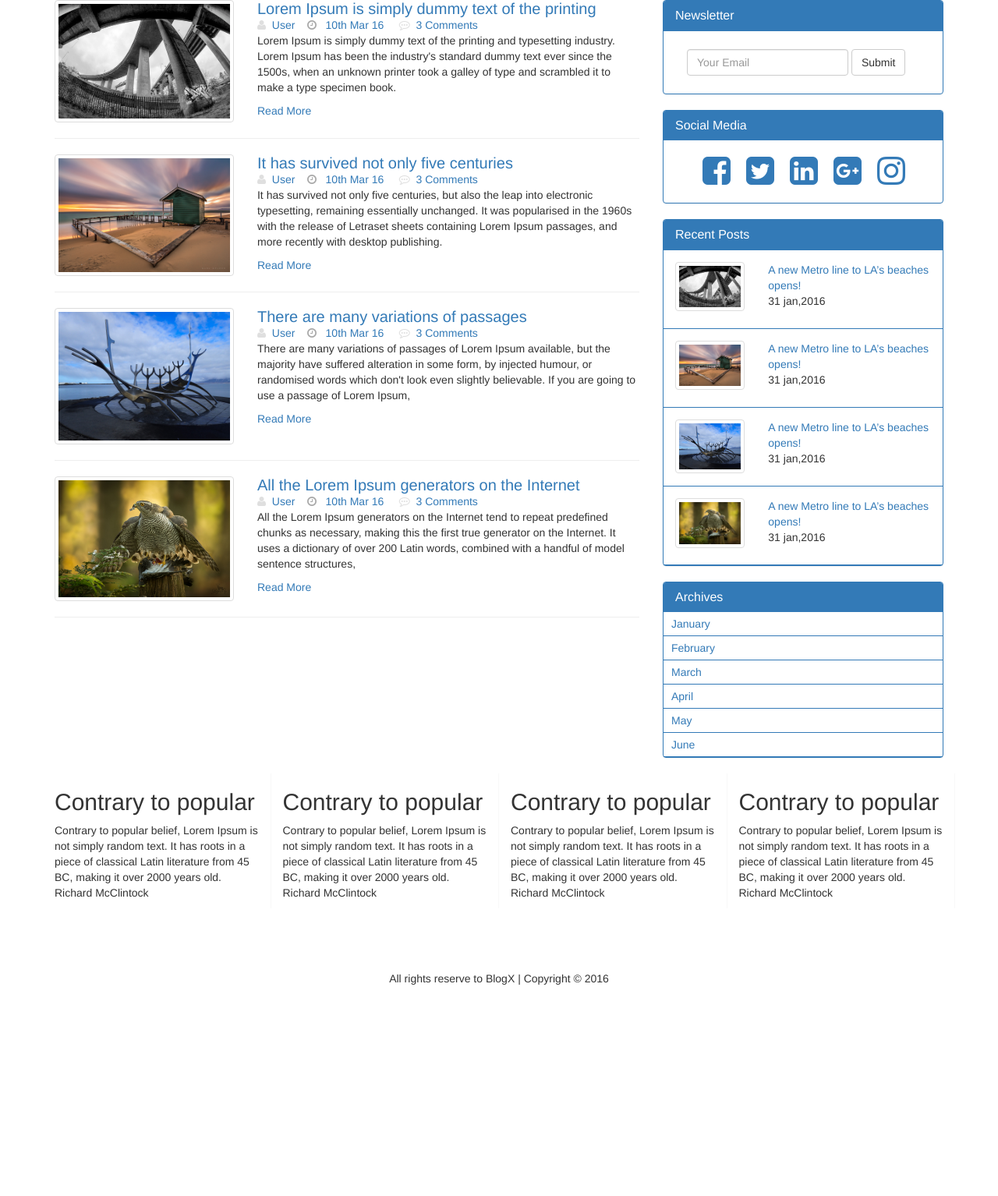
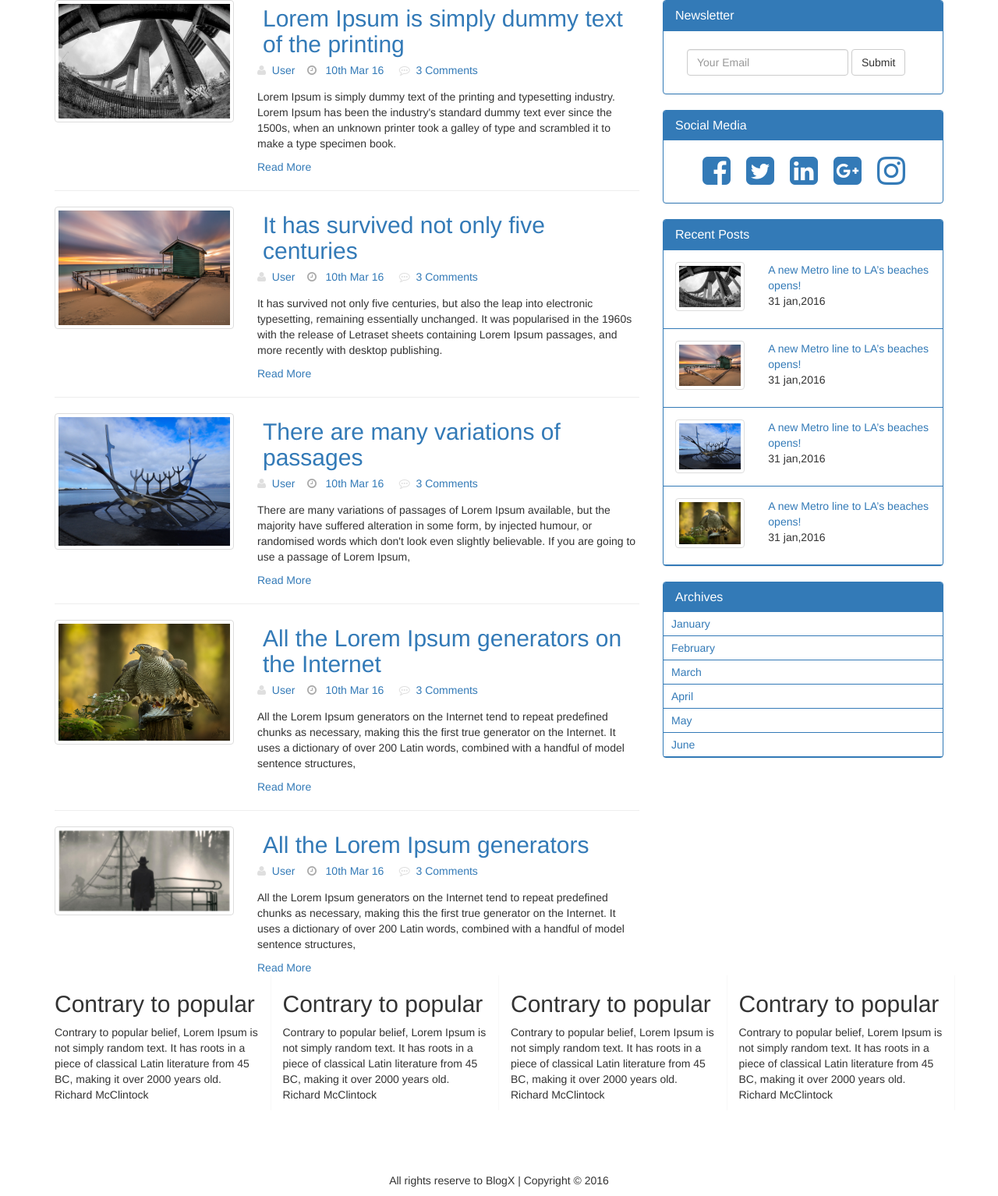
Before and after one commit to themeexpress/Blogx, a PHP site: page / in a window 1280 px wide. Shown: the part 72-1606 px from the top of the page at 78% size. Before the commit the page ends 1335 px from the top, so only its background shows below. Run offline with PHP 8.4, Linux system fonts and the light colour scheme.

Commit message:
simple modificaiton
simple modificaiton

```diff
--- a/css/custom.css
+++ b/css/custom.css
@@ -1,7 +1,7 @@
 /*Custom css*/
 
 .posthr{color:#F8F8F8;}
-.posttitle{color:;}
+
 .border-bottom{
 	border-bottom:1px solid #337ab7;
 }
@@ -32,7 +32,7 @@ text-align: center;
 
 /*CSS Done by Kamrul*/
 
-.posttitle{font-size: 20px; color:;padding: 0px;margin: 0px;}
+.posttitle{color:;padding: 7px;margin: 0px;}
 
 .fa-commenting-o{color:#a8a8a8;}
 .fa-user,.fa-clock-o{color:#a8a8a8;}
@@ -42,3 +42,4 @@ text-align: center;
 .fa-user{color:#dfdfdf;}
 .seperator{padding: 20px;}
 .footer{margin-bottom:30px; }
+.spadding{padding: 2px;}
--- a/index.html
+++ b/index.html
@@ -72,6 +72,7 @@
                         <div class="col-md-8">
                           <h2 class="posttitle"><a href="#">Lorem Ipsum is simply dummy text of the printing</a></h2>
                           <i class="fa fa-user" aria-hidden="true"></i>&nbsp;&nbsp;<a href="#">User</a>&nbsp;&nbsp;&nbsp;&nbsp;<i class="fa fa-clock-o" aria-hidden="true"></i>&nbsp;&nbsp;&nbsp;<a href="#">10th Mar 16</a> &nbsp;&nbsp;&nbsp;&nbsp;<i class="fa fa-commenting-o" aria-hidden="true"></i>&nbsp;&nbsp;<a href="#">3 Comments</a>
+                          <p class="spadding"></p>
                           <p>Lorem Ipsum is simply dummy text of the printing and typesetting industry. Lorem Ipsum has been the industry's standard dummy text ever since the 1500s, when an unknown printer took a galley of type and scrambled it to make a type specimen book.
                           </p>
                           <a href="#">Read More</a>
@@ -89,6 +90,7 @@
                         <div class="col-md-8">
                           <h2 class="posttitle"><a href="#">It has survived not only five centuries</a></h2>
                           <i class="fa fa-user" aria-hidden="true"></i>&nbsp;&nbsp;<a href="#">User</a>&nbsp;&nbsp;&nbsp;&nbsp;<i class="fa fa-clock-o" aria-hidden="true"></i>&nbsp;&nbsp;&nbsp;<a href="#">10th Mar 16</a> &nbsp;&nbsp;&nbsp;&nbsp;<i class="fa fa-commenting-o" aria-hidden="true"></i>&nbsp;&nbsp;<a href="#">3 Comments</a>
+                          <p class="spadding"></p>
                           <p> It has survived not only five centuries, but also the leap into electronic typesetting, remaining essentially unchanged. It was popularised in the 1960s with the release of Letraset sheets containing Lorem Ipsum passages, and more recently with desktop publishing.
                           </p>
                           <a href="#">Read More</a>
@@ -103,6 +105,7 @@
                         <div class="col-md-8">
                           <h2 class="posttitle"><a href="#">There are many variations of passages</a></h2>
                           <i class="fa fa-user" aria-hidden="true"></i>&nbsp;&nbsp;<a href="#">User</a>&nbsp;&nbsp;&nbsp;&nbsp;<i class="fa fa-clock-o" aria-hidden="true"></i>&nbsp;&nbsp;&nbsp;<a href="#">10th Mar 16</a> &nbsp;&nbsp;&nbsp;&nbsp;<i class="fa fa-commenting-o" aria-hidden="true"></i>&nbsp;&nbsp;<a href="#">3 Comments</a>
+                          <p class="spadding"></p>
                           <p>There are many variations of passages of Lorem Ipsum available, but the majority have suffered alteration in some form, by injected humour, or randomised words which don't look even slightly believable. If you are going to use a passage of Lorem Ipsum,
                           </p>
                           <a href="#">Read More</a>
@@ -118,7 +121,9 @@
                         </div>
                         <div class="col-md-8">
                           <h2 class="posttitle"><a href="#">All the Lorem Ipsum generators on the Internet</a></h2>
+
                           <i class="fa fa-user" aria-hidden="true"></i>&nbsp;&nbsp;<a href="#">User</a>&nbsp;&nbsp;&nbsp;&nbsp;<i class="fa fa-clock-o" aria-hidden="true"></i>&nbsp;&nbsp;&nbsp;<a href="#">10th Mar 16</a> &nbsp;&nbsp;&nbsp;&nbsp;<i class="fa fa-commenting-o" aria-hidden="true"></i>&nbsp;&nbsp;<a href="#">3 Comments</a>
+                          <p class="spadding"></p>
                           <p>All the Lorem Ipsum generators on the Internet tend to repeat predefined chunks as necessary, making this the first true generator on the Internet. It uses a dictionary of over 200 Latin words, combined with a handful of model sentence structures,
                           </p>
                           <a href="#">Read More</a>
@@ -126,6 +131,22 @@
 
                       </div>
                       <hr class="posthr"/>
+                      <div class="row">
+                        <div class="col-md-4">
+                          <img src="image/five.jpg" alt="..." class="img-thumbnail">
+
+                        </div>
+                        <div class="col-md-8">
+                          <h2 class="posttitle"><a href="#">All the Lorem Ipsum generators</a></h2>
+
+                          <i class="fa fa-user" aria-hidden="true"></i>&nbsp;&nbsp;<a href="#">User</a>&nbsp;&nbsp;&nbsp;&nbsp;<i class="fa fa-clock-o" aria-hidden="true"></i>&nbsp;&nbsp;&nbsp;<a href="#">10th Mar 16</a> &nbsp;&nbsp;&nbsp;&nbsp;<i class="fa fa-commenting-o" aria-hidden="true"></i>&nbsp;&nbsp;<a href="#">3 Comments</a>
+                          <p class="spadding"></p>
+                          <p>All the Lorem Ipsum generators on the Internet tend to repeat predefined chunks as necessary, making this the first true generator on the Internet. It uses a dictionary of over 200 Latin words, combined with a handful of model sentence structures,
+                          </p>
+                          <a href="#">Read More</a>
+                        </div>
+
+                      </div>
 
 
                   </div><!--End content area-->
```
